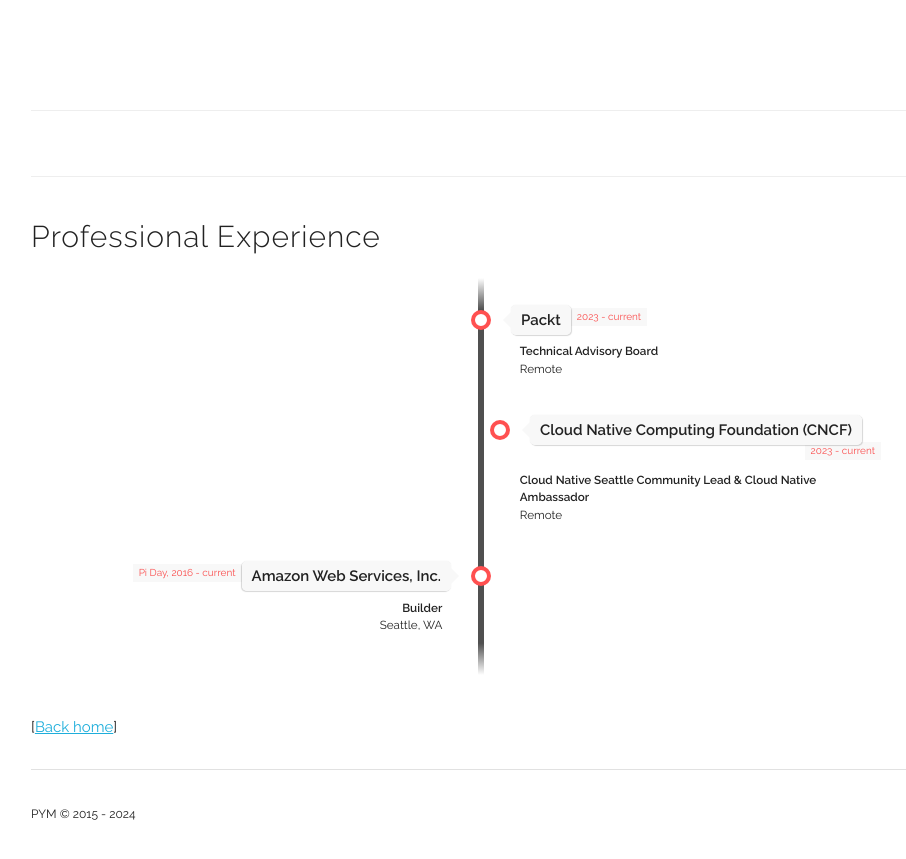
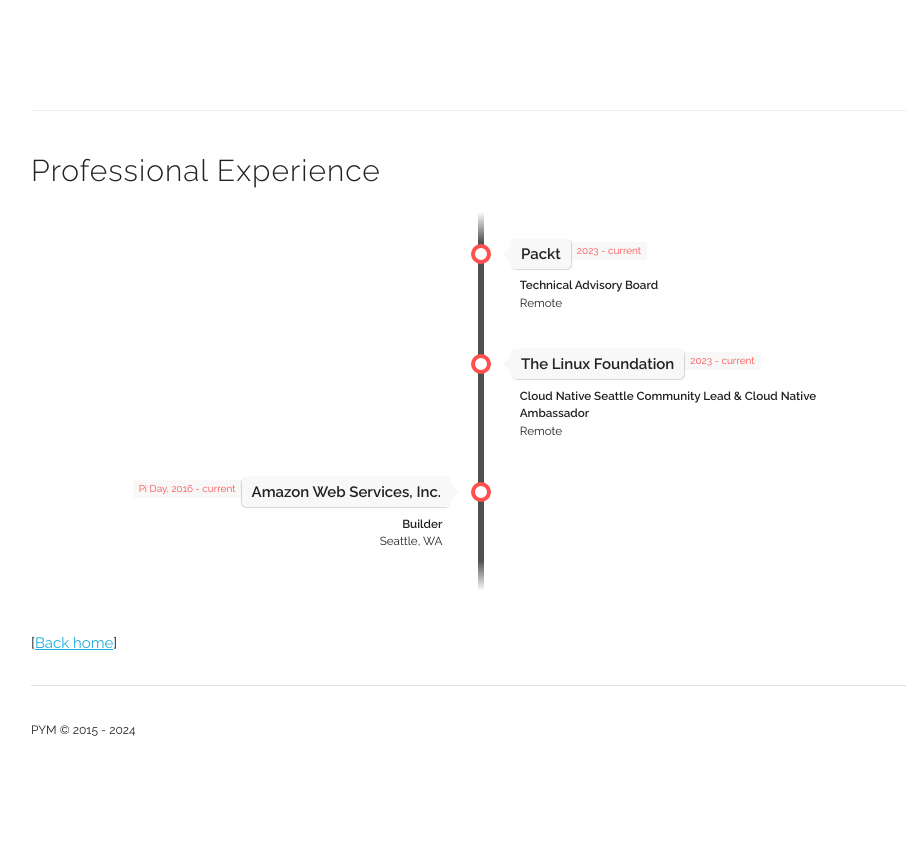
Before and after one commit to gfw001/gfw001.github.io, a Jekyll site: the page professional.html, which Jekyll copies as it is, in a window 1280 px wide. Shown: the top 859 px of the page, without its empty margins (159-1065 px from the left). Built offline with Jekyll 4.4.1, drawn with Linux system fonts in a browser that asks for light colours.

Commit message:
Update professional.html

```diff
--- a/professional.html
+++ b/professional.html
@@ -78,14 +78,6 @@
         </div>
       </div>
     </section>
-
-    <div class="navbar-spacer"></div>
-    <nav class="navbar">
-      <div class="container">
-        <ul class="navbar-list">
-        </ul>
-      </div>
-    </nav>
 
 <!-- ========== RESUME ========== -->
 <div class="docs-section" id="resume">
@@ -173,7 +165,7 @@
       <div class="direction-r">
 
         <div class="flag-wrapper">
-          <span class="flag">Cloud Native Computing Foundation (CNCF)</span>
+          <span class="flag">The Linux Foundation</span>
           <span class="time-wrapper"><span class="time">2023 - current</span></span>
         </div>
         <div class="desc"><b>Cloud Native Seattle Community Lead & Cloud Native Ambassador</b> <br/> Remote</div>
```
